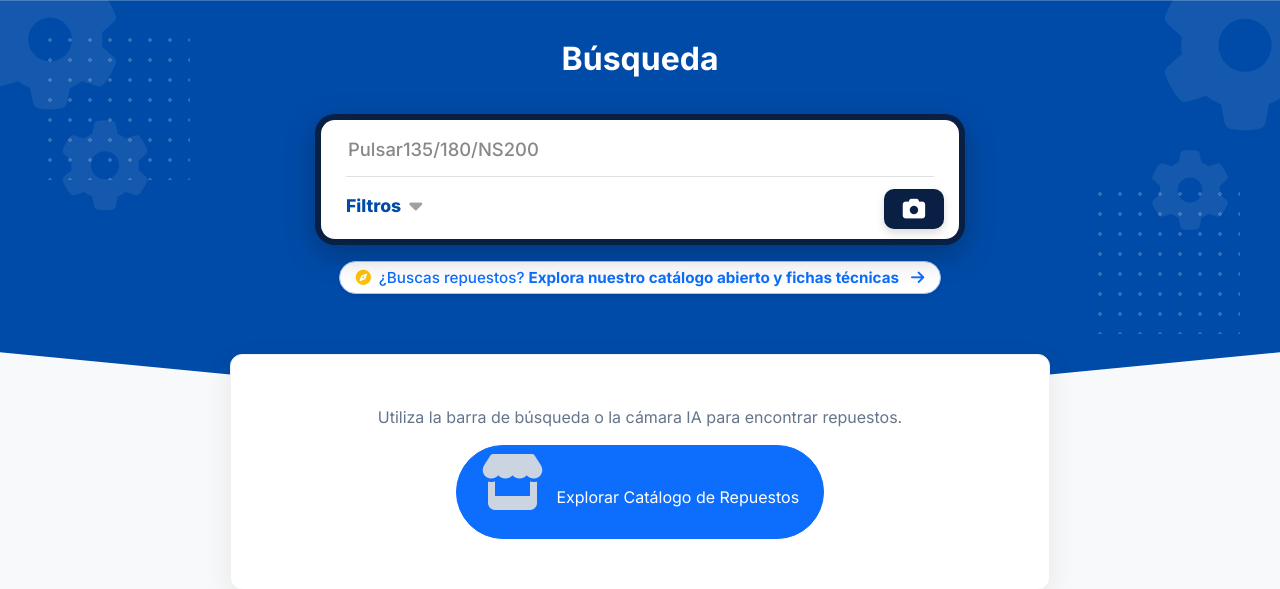
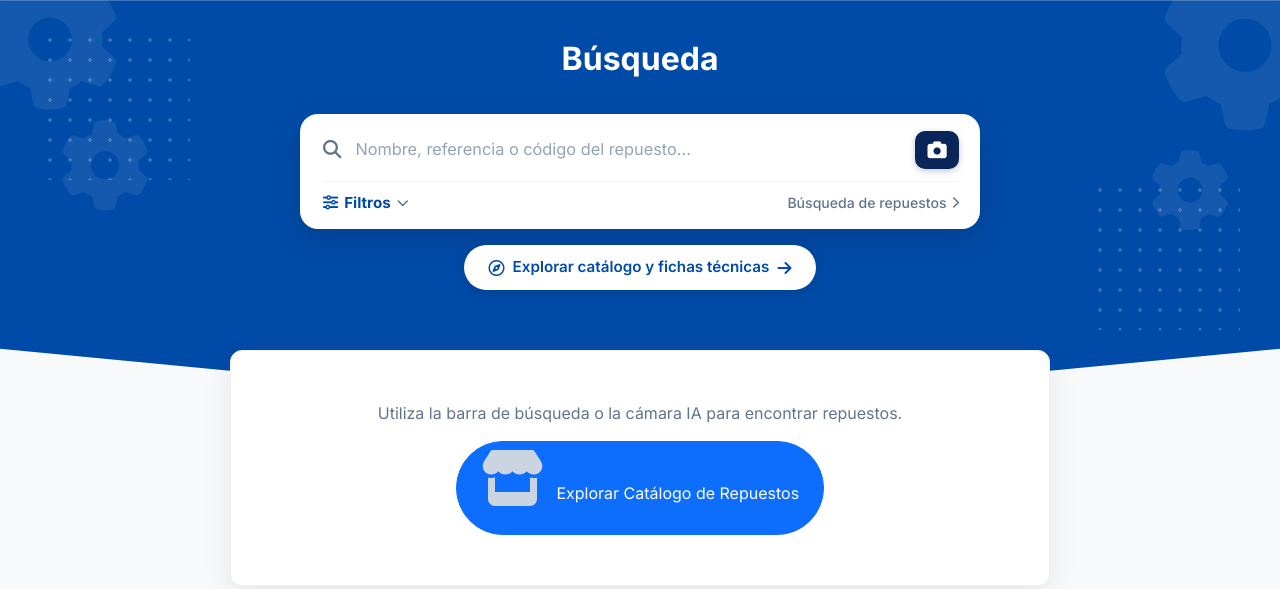
Before and after one commit to stivenperezm19-collab/Motoverify, a PHP site: page / in a window 1280 px wide. Shown: the part 100-689 px from the top of the page. Run offline with PHP 8.4, Linux system fonts and the light colour scheme; data that the repository does not hold is empty; some libraries are stand-ins or nearby versions.

Commit message:
style(search): modernizar barra de busqueda con diseno sencillo y profesional como la referencia

```diff
--- a/public/index.php
+++ b/public/index.php
@@ -363,80 +363,163 @@ if (isset($_GET['ajax']) && $_GET['ajax'] == '1') {
             margin-bottom: 35px;
         }
 
-        /* --- Search Box --- */
+        /* --- Search Card (Estilo Profesional y Sencillo) --- */
         .search-container {
-            max-width: 650px;
+            max-width: 680px;
             margin: 0 auto;
         }
-        .search-box-outer {
-            background-color: #091f43;
-            border-radius: 20px;
-            padding: 6px;
-            box-shadow: 0 10px 30px rgba(0, 0, 0, 0.25);
-            position: relative;
-        }
-        .search-box-inner {
-            background-color: white;
-            border-radius: 14px;
-            padding: 15px 25px;
-            position: relative;
+        .search-card {
+            background-color: #ffffff;
+            border-radius: 18px;
+            padding: 16px 20px 14px 22px;
+            box-shadow: 0 10px 30px rgba(0, 0, 0, 0.15);
+            border: 1px solid rgba(255, 255, 255, 0.4);
+            transition: box-shadow 0.2s ease, transform 0.2s ease;
+        }
+        .search-card:focus-within {
+            box-shadow: 0 14px 35px rgba(0, 0, 0, 0.2);
+        }
+
+        .search-main-row {
             display: flex;
-            flex-direction: column;
-        }
-
-        .search-input-area {
-            border-bottom: 1px solid #e0e0e0;
+            align-items: center;
+            gap: 12px;
             padding-bottom: 12px;
-            margin-bottom: 12px;
-            padding-right: 60px;
-            position: relative;
-        }
-        .search-input-area input {
+            border-bottom: 1px solid #f1f5f9;
+        }
+        .search-icon-leading {
+            color: #64748b;
+            font-size: 1.15rem;
+            flex-shrink: 0;
+        }
+        .search-input-field {
+            flex: 1;
             border: none;
             outline: none;
-            width: 100%;
-            font-size: 1.15rem;
+            font-size: 1.02rem;
             font-weight: 500;
-            color: #212529;
-        }
-        .search-input-area input::placeholder { color: #888; }
-
-        .search-filters {
+            color: #0f172a;
+            background: transparent;
+        }
+        .search-input-field::placeholder {
+            color: #94a3b8;
+            font-weight: 400;
+        }
+
+        .camera-button-modern {
+            background-color: #0a2558;
+            color: #ffffff;
+            border: none;
+            width: 44px;
+            height: 38px;
+            border-radius: 10px;
+            display: inline-flex;
+            align-items: center;
+            justify-content: center;
+            font-size: 1.2rem;
+            cursor: pointer;
+            transition: all 0.2s ease;
+            flex-shrink: 0;
+            box-shadow: 0 2px 6px rgba(10, 37, 88, 0.25);
+        }
+        .camera-button-modern:hover {
+            background-color: #004ba8;
+            transform: scale(1.04);
+            color: #ffffff;
+        }
+
+        .search-footer-row {
             display: flex;
             align-items: center;
-            min-height: 35px;
-        }
-        .filter-text {
+            justify-content: space-between;
+            padding-top: 10px;
+        }
+        .filter-btn-trigger {
             color: #004ba8;
-            font-weight: 800;
-            font-size: 1.1rem;
-            display: flex;
+            font-weight: 700;
+            font-size: 0.95rem;
+            display: inline-flex;
             align-items: center;
-            gap: 8px;
+            gap: 6px;
             cursor: pointer;
-        }
-        .filter-text i { color: #a0a0a0; font-size: 1.3rem; }
-
-        .camera-button {
-            position: absolute;
-            right: 15px;
-            bottom: 10px;
-            background-color: #091f43;
-            color: white;
-            border: none;
-            width: 60px;
-            height: 40px;
-            border-radius: 10px;
-            display: flex;
+            user-select: none;
+            transition: color 0.15s ease;
+        }
+        .filter-btn-trigger:hover {
+            color: #003a82;
+        }
+        .filter-btn-trigger .filter-icon {
+            font-size: 0.95rem;
+            color: #004ba8;
+        }
+        .filter-btn-trigger .chevron-icon {
+            font-size: 0.75rem;
+            color: #64748b;
+            transition: transform 0.2s ease;
+        }
+
+        .search-sublink {
+            color: #64748b;
+            font-size: 0.88rem;
+            font-weight: 500;
+            text-decoration: none;
+            display: inline-flex;
+            align-items: center;
+            gap: 5px;
+            transition: color 0.15s ease;
+        }
+        .search-sublink:hover {
+            color: #004ba8;
+            text-decoration: underline;
+        }
+        .search-sublink i {
+            font-size: 0.75rem;
+        }
+
+        /* --- Pill Explorar Catálogo --- */
+        .explore-catalog-pill {
+            display: inline-flex;
             align-items: center;
             justify-content: center;
-            font-size: 1.4rem;
-            box-shadow: 0 4px 8px rgba(0,0,0,0.15);
-            cursor: pointer;
-            transition: background-color 0.2s;
-        }
-        .camera-button:hover {
-            background-color: #001b4d;
+            gap: 8px;
+            background-color: #ffffff;
+            color: #004ba8;
+            font-weight: 600;
+            font-size: 0.95rem;
+            padding: 10px 24px;
+            border-radius: 50px;
+            text-decoration: none;
+            box-shadow: 0 4px 15px rgba(0, 0, 0, 0.12);
+            transition: all 0.2s ease;
+            border: 1px solid rgba(255, 255, 255, 0.8);
+        }
+        .explore-catalog-pill:hover {
+            color: #003a82;
+            background-color: #f8fafc;
+            transform: translateY(-2px);
+            box-shadow: 0 6px 20px rgba(0, 0, 0, 0.16);
+        }
+        .explore-catalog-pill i {
+            font-size: 1rem;
+        }
+
+        @media (max-width: 576px) {
+            .search-card {
+                padding: 12px 14px 10px 14px;
+                border-radius: 14px;
+            }
+            .search-input-field {
+                font-size: 0.9rem;
+            }
+            .camera-button-modern {
+                width: 38px;
+                height: 36px;
+                font-size: 1rem;
+            }
+            .explore-catalog-pill {
+                font-size: 0.85rem;
+                padding: 8px 16px;
+            }
         }
 
         /* --- Results List --- */
@@ -898,30 +981,35 @@ if (isset($_GET['ajax']) && $_GET['ajax'] == '1') {
 
             <div class="search-container">
                 <form id="searchForm" method="GET" action="index.php">
-                    <div class="search-box-outer">
-                        <div class="search-box-inner">
-                            <div class="search-input-area">
-                                <input type="text" name="search" placeholder="Pulsar135/180/NS200" value="<?= htmlspecialchars($search) ?>">
-                            </div>
-                            <div class="search-filters">
-                                <span class="filter-text" data-bs-toggle="modal" data-bs-target="#filtrosModal">
-                                    Filtros <?= (!empty($marca_id) || !empty($categoria_id) || !empty($modelo)) ? '<span class="badge bg-primary ms-2">Activos</span>' : '' ?> <i class="fa-solid fa-caret-down"></i>
-                                </span>
-                            </div>
-                            <button type="button" class="camera-button" title="Búsqueda por foto IA" data-bs-toggle="modal" data-bs-target="#iaModal">
+                    <div class="search-card">
+                        <div class="search-main-row">
+                            <i class="fa-solid fa-magnifying-glass search-icon-leading"></i>
+                            <input type="text" name="search" class="search-input-field" placeholder="Nombre, referencia o código del repuesto..." value="<?= htmlspecialchars($search) ?>" autocomplete="off">
+                            <button type="button" class="camera-button-modern" title="Búsqueda por foto IA" data-bs-toggle="modal" data-bs-target="#iaModal">
                                 <i class="fa-solid fa-camera"></i>
                             </button>
+                        </div>
+                        <div class="search-footer-row">
+                            <span class="filter-btn-trigger" data-bs-toggle="modal" data-bs-target="#filtrosModal">
+                                <i class="fa-solid fa-sliders filter-icon"></i>
+                                Filtros <?= (!empty($marca_id) || !empty($categoria_id) || !empty($modelo)) ? '<span class="badge bg-primary ms-1 py-1 px-2" style="font-size: 0.7rem;">Activos</span>' : '' ?>
+                                <i class="fa-solid fa-chevron-down chevron-icon"></i>
+                            </span>
+
+                            <a href="../views/cliente/repuestos.php" class="search-sublink">
+                                Búsqueda de repuestos <i class="fa-solid fa-chevron-right"></i>
+                            </a>
                         </div>
                     </div>
                 </form>
             </div>
 
-            <!-- Banner llamativo para explorar repuestos sin registrarse -->
+            <!-- Botón explorador de catálogo limpio tipo píldora -->
             <div class="text-center mt-3">
-                <a href="../views/cliente/catalogo.php" class="badge rounded-pill bg-white text-primary text-decoration-none px-3 py-2 shadow-sm border border-primary-subtle d-inline-flex align-items-center gap-2" style="font-size: 0.95rem; font-weight: 500;">
-                    <i class="fa-solid fa-compass text-warning"></i>
-                    <span>¿Buscas repuestos? <strong>Explora nuestro catálogo abierto y fichas técnicas</strong></span>
-                    <i class="fa-solid fa-arrow-right ms-1 text-primary"></i>
+                <a href="../views/cliente/catalogo.php" class="explore-catalog-pill">
+                    <i class="fa-regular fa-compass"></i>
+                    <span>Explorar catálogo y fichas técnicas</span>
+                    <i class="fa-solid fa-arrow-right"></i>
                 </a>
             </div>
         </div>
```
